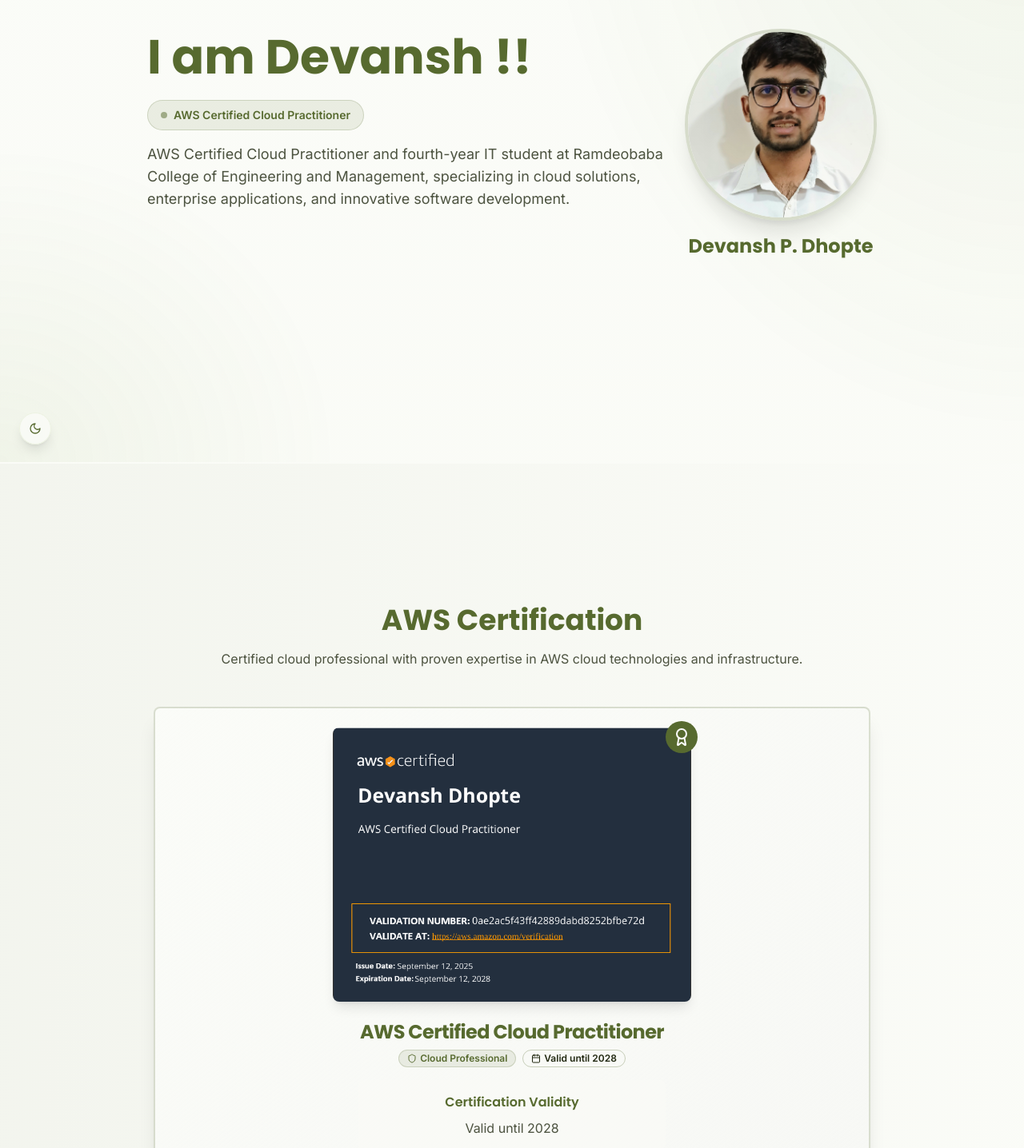
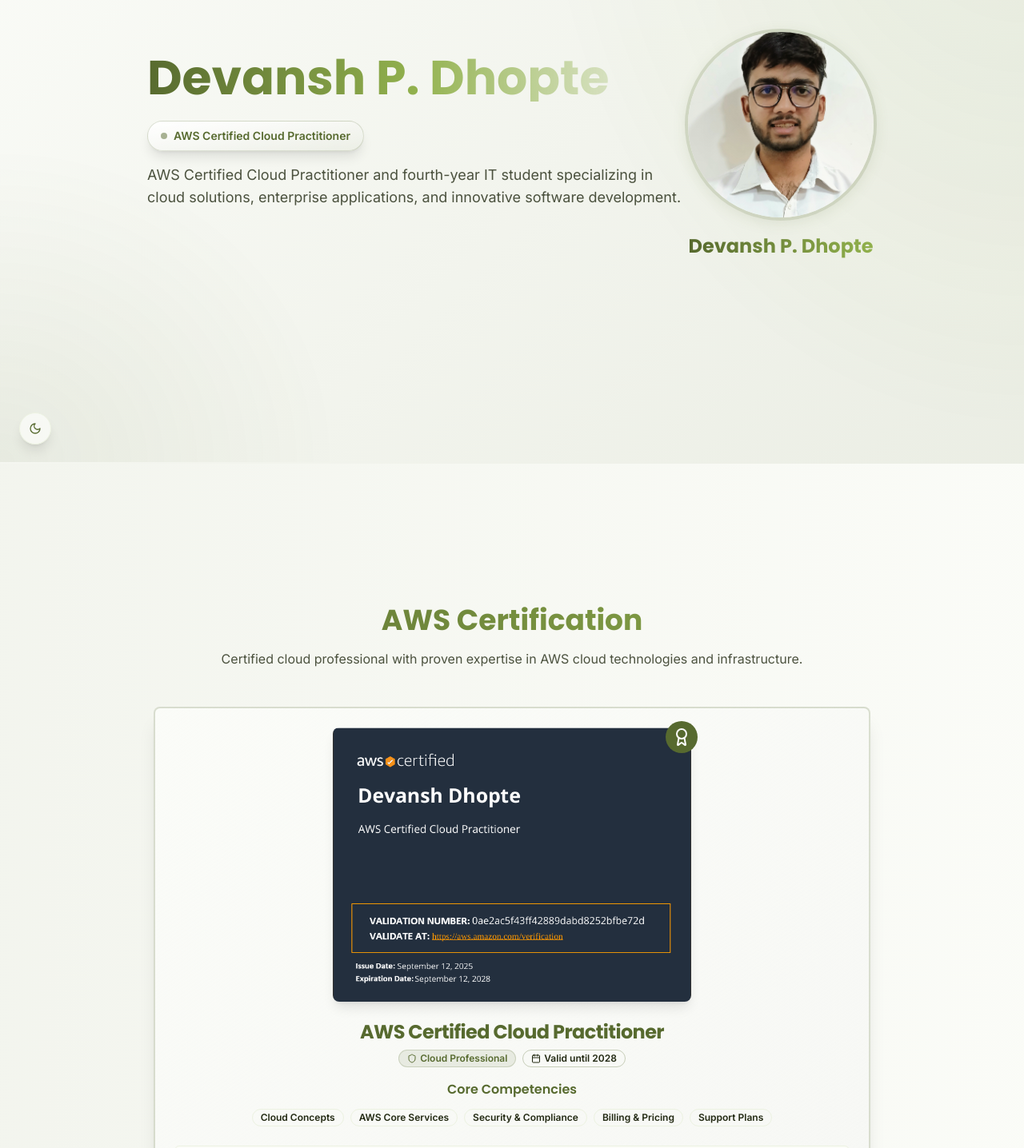
Before and after one commit to Devansh176/Devansh_Personal-Portfolio, a React (Vite) app: page / in a window 1280 px wide. Shown: the part 220-1656 px from the top of the page at 80% size. Built offline with nearby package versions, Linux system fonts and the light colour scheme.

Commit message:
Fix redundant date

```diff
--- a/src/components/CredentialsSection.tsx
+++ b/src/components/CredentialsSection.tsx
@@ -43,11 +43,6 @@ const CredentialsSection = () => {
             </CardHeader>
 
             <CardContent className="text-center space-y-6">
-              <div className="bg-background/50 rounded-lg p-4 max-w-sm mx-auto">
-                <h3 className="font-semibold text-primary mb-2">Certification Validity</h3>
-                <p className="text-foreground/80">Valid until 2028</p>
-              </div>
-
               <div className="space-y-3">
                 <h3 className="font-semibold text-primary">Core Competencies</h3>
                 <div className="flex flex-wrap justify-center gap-2">
--- a/src/components/HeroSection.tsx
+++ b/src/components/HeroSection.tsx
@@ -3,29 +3,25 @@ import { Avatar, AvatarFallback, AvatarImage } from "@/components/ui/avatar";
 
 const HeroSection = () => {
   return (
-    <section id="home" className="min-h-screen flex items-center relative bg-gradient-to-b from-background to-secondary/20 dark:from-background dark:to-primary/5">
+    <section id="home" className="min-h-screen flex items-center relative hero-gradient">
       <div className="section-container flex flex-col items-center text-center lg:text-left lg:flex-row lg:justify-between">
         <div className="lg:max-w-2xl">
-          <h1 className="text-4xl sm:text-5xl md:text-6xl font-bold mb-6 text-primary animate-fade-in" style={{ animationDelay: "0.2s" }}>
-            I am Devansh !!
+          <h1 className="text-4xl sm:text-5xl md:text-6xl font-bold mb-6 bg-gradient-to-r from-primary via-accent to-primary-glow bg-clip-text text-transparent animate-fade-in" style={{ animationDelay: "0.2s" }}>
+            Devansh P. Dhopte
           </h1>
           <div className="flex items-center justify-center lg:justify-start mb-4 animate-fade-in" style={{ animationDelay: "0.3s" }}>
-            <div className="bg-primary/10 border border-primary/20 rounded-full px-4 py-2 flex items-center gap-2">
+            <div className="brand-card rounded-full px-4 py-2 flex items-center gap-2">
               <div className="w-2 h-2 bg-primary rounded-full animate-pulse"></div>
               <span className="text-primary font-semibold text-sm">AWS Certified Cloud Practitioner</span>
             </div>
           </div>
           <p className="text-lg text-foreground/80 mb-8 max-w-2xl animate-fade-in" style={{ animationDelay: "0.4s" }}>
-          AWS Certified Cloud Practitioner and fourth-year IT student at Ramdeobaba College of Engineering and Management, specializing in cloud solutions, enterprise applications, and innovative software development.
+            AWS Certified Cloud Practitioner and fourth-year IT student specializing in cloud solutions, enterprise applications, and innovative software development.
           </p>
-
-          <div className="flex flex-wrap gap-4 justify-center lg:justify-start animate-fade-in mb-6" style={{ animationDelay: "0.6s" }}>
-            {/* Contact Me button removed as requested */}
-          </div>
         </div>
 
         <div className="mt-8 lg:mt-0 flex flex-col items-center animate-fade-in" style={{ animationDelay: "0.6s" }}>
-        <Avatar className="h-60 w-60 border-4 border-primary/20 shadow-xl hover:shadow-2xl transition-all duration-300 hover:scale-105 overflow-hidden">
+          <Avatar className="h-60 w-60 border-4 border-primary/20 brand-shadow hover:glow-effect transition-all duration-300 hover:scale-105 overflow-hidden">
             <AvatarImage
               src="ProfilePhoto.jpeg"
               alt="Devansh P. Dhopte"
@@ -33,13 +29,13 @@ const HeroSection = () => {
             />
             <AvatarFallback>DP</AvatarFallback>
           </Avatar>
-          <h2 className="text-2xl font-bold mt-4 text-primary">Devansh P. Dhopte</h2>
+          <h2 className="text-2xl font-bold mt-4 bg-gradient-to-r from-primary to-accent bg-clip-text text-transparent">Devansh P. Dhopte</h2>
         </div>
       </div>
 
       {/* Background elements with enhanced animation */}
-      <div className="absolute right-0 top-0 w-1/2 h-full bg-[radial-gradient(ellipse_at_top_right,rgba(126,159,75,0.1),transparent_70%)] pointer-events-none animate-pulse-slow"></div>
-      <div className="absolute left-0 bottom-0 w-1/3 h-1/2 bg-[radial-gradient(ellipse_at_bottom_left,rgba(126,159,75,0.08),transparent_70%)] pointer-events-none animate-float"></div>
+      <div className="absolute right-0 top-0 w-1/2 h-full bg-[radial-gradient(ellipse_at_top_right,hsl(var(--primary-glow)/0.1),transparent_70%)] pointer-events-none animate-pulse-slow"></div>
+      <div className="absolute left-0 bottom-0 w-1/3 h-1/2 bg-[radial-gradient(ellipse_at_bottom_left,hsl(var(--primary)/0.08),transparent_70%)] pointer-events-none animate-float"></div>
     </section>
   );
 };
--- a/src/index.css
+++ b/src/index.css
@@ -16,6 +16,7 @@
 
     --primary: 79 39% 30%;
     --primary-foreground: 210 40% 98%;
+    --primary-glow: 79 45% 45%;
 
     --secondary: 79 39% 96.1%;
     --secondary-foreground: 79 39% 11.2%;
@@ -34,6 +35,15 @@
     --ring: 79 39% 50%;
 
     --radius: 0.5rem;
+
+    /* Professional gradients */
+    --gradient-primary: linear-gradient(135deg, hsl(var(--primary)), hsl(var(--primary-glow)));
+    --gradient-hero: linear-gradient(135deg, hsl(var(--background)) 0%, hsl(var(--primary) / 0.05) 50%, hsl(var(--primary) / 0.1) 100%);
+    --gradient-card: linear-gradient(145deg, hsl(var(--card)) 0%, hsl(var(--primary) / 0.02) 100%);
+
+    /* Professional shadows */
+    --shadow-brand: 0 4px 20px -4px hsl(var(--primary) / 0.15);
+    --shadow-glow: 0 0 30px hsl(var(--primary-glow) / 0.3);
 
     --sidebar-background: 79 39% 98%;
     --sidebar-foreground: 79 39% 26.1%;
@@ -57,6 +67,7 @@
 
     --primary: 79 30% 45%;
     --primary-foreground: 210 40% 98%;
+    --primary-glow: 79 35% 55%;
 
     --secondary: 79 25% 16%;
     --secondary-foreground: 79 10% 90%;
@@ -73,6 +84,15 @@
     --border: 79 25% 20%;
     --input: 79 25% 20%;
     --ring: 79 30% 45%;
+
+    /* Dark mode gradients */
+    --gradient-primary: linear-gradient(135deg, hsl(var(--primary)), hsl(var(--primary-glow)));
+    --gradient-hero: linear-gradient(135deg, hsl(var(--background)) 0%, hsl(var(--primary) / 0.1) 50%, hsl(var(--primary) / 0.15) 100%);
+    --gradient-card: linear-gradient(145deg, hsl(var(--card)) 0%, hsl(var(--primary) / 0.05) 100%);
+
+    /* Dark mode shadows */
+    --shadow-brand: 0 4px 20px -4px hsl(var(--primary) / 0.25);
+    --shadow-glow: 0 0 30px hsl(var(--primary-glow) / 0.4);
 
     --sidebar-background: 79 25% 10%;
     --sidebar-foreground: 79 10% 90%;
@@ -103,11 +123,31 @@
   }
 
   .section-title {
-    @apply text-3xl sm:text-4xl font-bold mb-8 text-primary;
+    @apply text-3xl sm:text-4xl font-bold mb-8 text-primary bg-gradient-to-r from-primary to-accent bg-clip-text text-transparent;
   }
 
   .card-hover {
     @apply transition-all duration-300 hover:shadow-lg hover:-translate-y-1;
+  }
+
+  .brand-card {
+    @apply bg-gradient-to-br from-card to-primary/5 border border-primary/20 shadow-lg hover:shadow-xl transition-all duration-300;
+  }
+
+  .brand-gradient {
+    background: var(--gradient-primary);
+  }
+
+  .hero-gradient {
+    background: var(--gradient-hero);
+  }
+
+  .brand-shadow {
+    box-shadow: var(--shadow-brand);
+  }
+
+  .glow-effect {
+    box-shadow: var(--shadow-glow);
   }
 }
 
```
Lines whose indentation alone changed are shown as unchanged.
